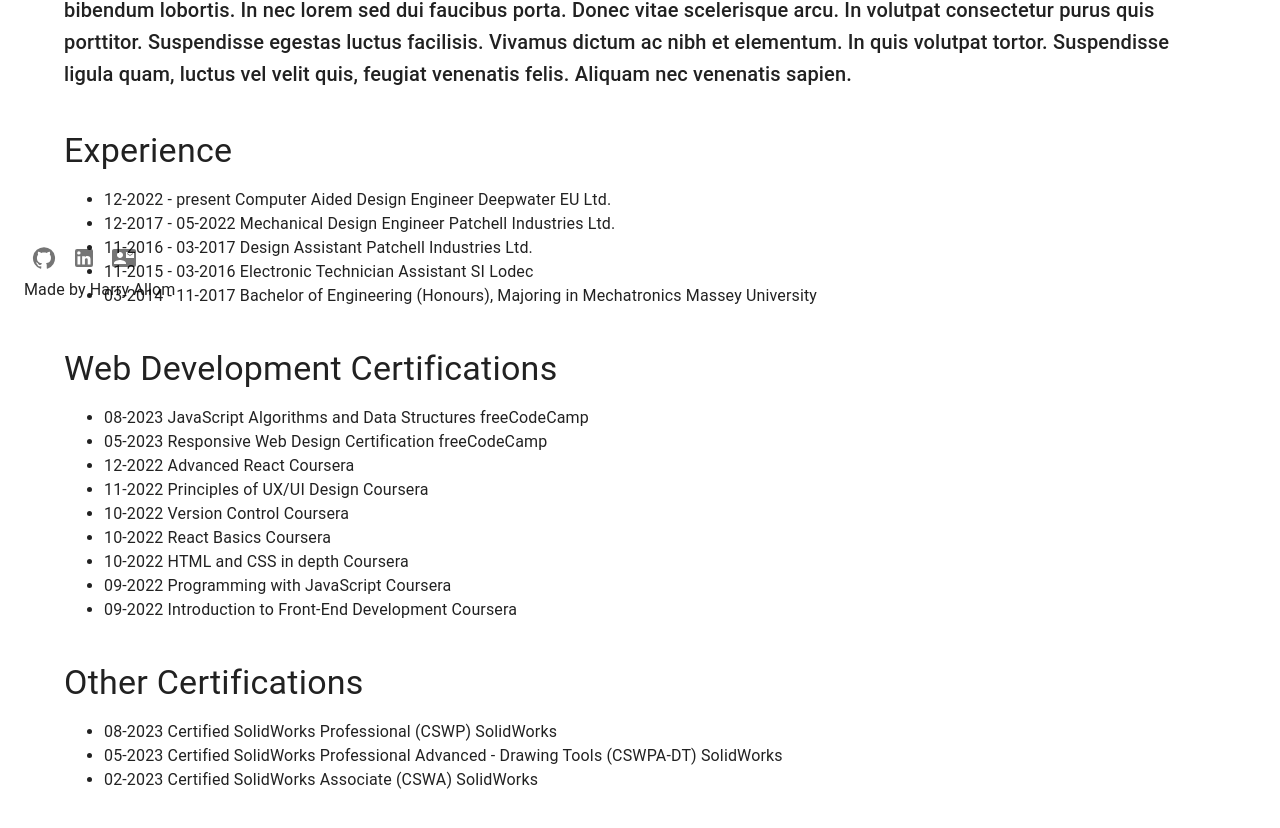
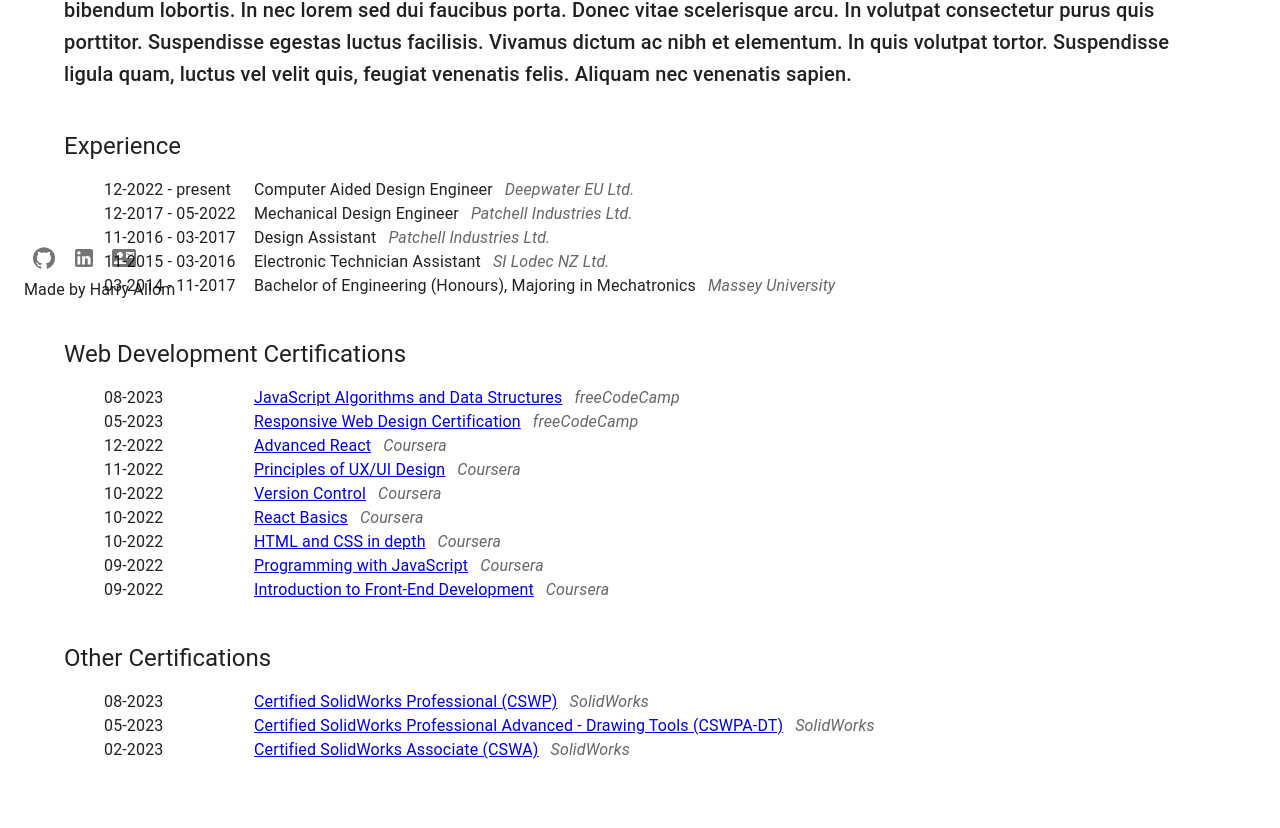
Before and after one commit to allomhg/personal-website, a React (Create React App) app: page /About in a window 1280 px wide. Shown: the part 498-1326 px from the top of the page. After the commit the page ends 1300 px from the top, so only its background shows below. Built offline with nearby package versions, Linux system fonts and the light colour scheme.

Commit message:
Added links to About Me list items

```diff
--- a/src/components/AboutContent.tsx
+++ b/src/components/AboutContent.tsx
@@ -13,7 +13,7 @@
     return (
         <>
             <Box sx={{ my: 5 }}>
-                <Typography color="text.primary" variant='h4' component="h2">
+                <Typography color="text.primary" variant='h5' component="h3">
                     {title}
                 </Typography>
                 <Box component="ul">
@@ -22,6 +22,7 @@
                             date={content.date}
                             title={content.title}
                             place={content.place}
+                            link={content.link}
                         />
                     ))}
                 </Box>
--- a/src/components/AboutList.tsx
+++ b/src/components/AboutList.tsx
@@ -1,12 +1,34 @@
 import * as React from 'react';
 import Box from "@mui/material/Box";
 import Typography from '@mui/material/Typography';
+import { ListItemText } from '@mui/material';
 import { SectionContent } from '../pages/About';
 
-export const AboutList: React.FunctionComponent<SectionContent> = ({ date, title, place }) => {
+export const AboutList: React.FunctionComponent<SectionContent> = ({ date, title, place, link }) => {
     return (
         <>
-            <Box component="li">{date} {title} {place}</Box>
+            <Box component="li" sx={{ display: "flex", flexDirection: "row" }}>
+                <Typography
+                    color="text.primary"
+                    sx={{ width: 150 }}
+                >
+                    {date}
+                </Typography>
+                <Typography
+                    component="a"
+                    href={link}
+                    sx={{ pr: 1.5 }}
+                >
+                    {title}
+                </Typography>
+                <Typography
+                    color="text.secondary"
+                    sx={{ fontStyle: "italic" }}
+                >
+                    {place}
+                </Typography>
+
+            </Box>
         </>
     );
 }
--- a/src/pages/About.tsx
+++ b/src/pages/About.tsx
@@ -19,7 +19,7 @@
     {date: "12-2022 - present", title: "Computer Aided Design Engineer", place: "Deepwater EU Ltd."},
     {date: "12-2017 - 05-2022", title: "Mechanical Design Engineer", place: "Patchell Industries Ltd."},
     {date: "11-2016 - 03-2017", title: "Design Assistant", place: "Patchell Industries Ltd."},
-    {date: "11-2015 - 03-2016", title: "Electronic Technician Assistant", place: "SI Lodec"},
+    {date: "11-2015 - 03-2016", title: "Electronic Technician Assistant", place: "SI Lodec NZ Ltd."},
     {date: "03-2014 - 11-2017", title: "Bachelor of Engineering (Honours), Majoring in Mechatronics", place: "Massey University"},
 ]
 
@@ -36,9 +36,9 @@
 ]
 
 const otherCertificates: SectionContent[] = [
-    {date: "08-2023", title: "Certified SolidWorks Professional (CSWP)", place: "SolidWorks"},
-    {date: "05-2023", title: "Certified SolidWorks Professional Advanced - Drawing Tools (CSWPA-DT)", place: "SolidWorks"},
-    {date: "02-2023", title: "Certified SolidWorks Associate (CSWA)", place: "SolidWorks"},
+    {date: "08-2023", title: "Certified SolidWorks Professional (CSWP)", place: "SolidWorks", link: "https://3dexperience.virtualtester.com/#certvalidate"},
+    {date: "05-2023", title: "Certified SolidWorks Professional Advanced - Drawing Tools (CSWPA-DT)", place: "SolidWorks", link: "https://3dexperience.virtualtester.com/#certvalidate"},
+    {date: "02-2023", title: "Certified SolidWorks Associate (CSWA)", place: "SolidWorks", link: "https://3dexperience.virtualtester.com/#certvalidate"},
 ]
 
 const contentList: ContentList[] = [
```
